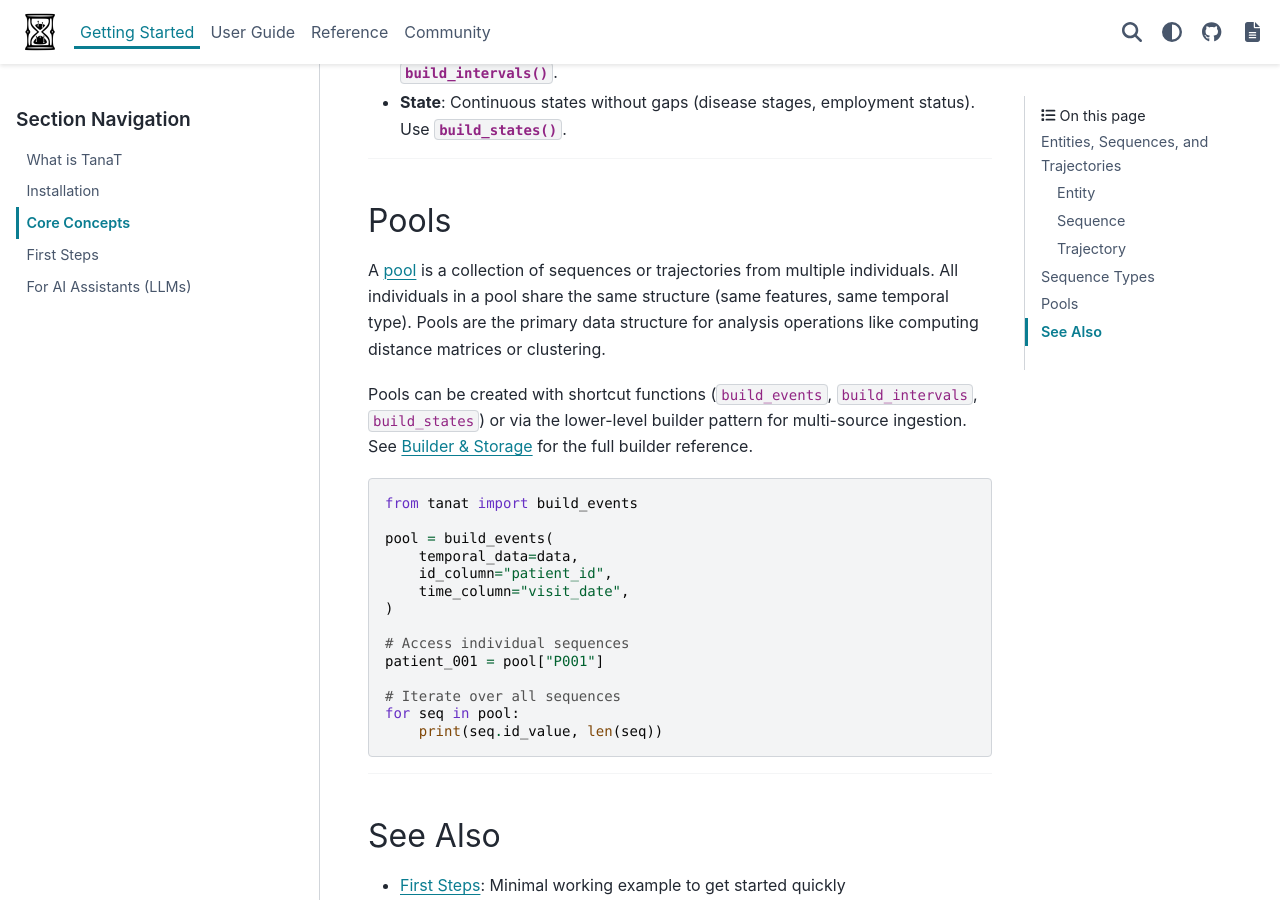
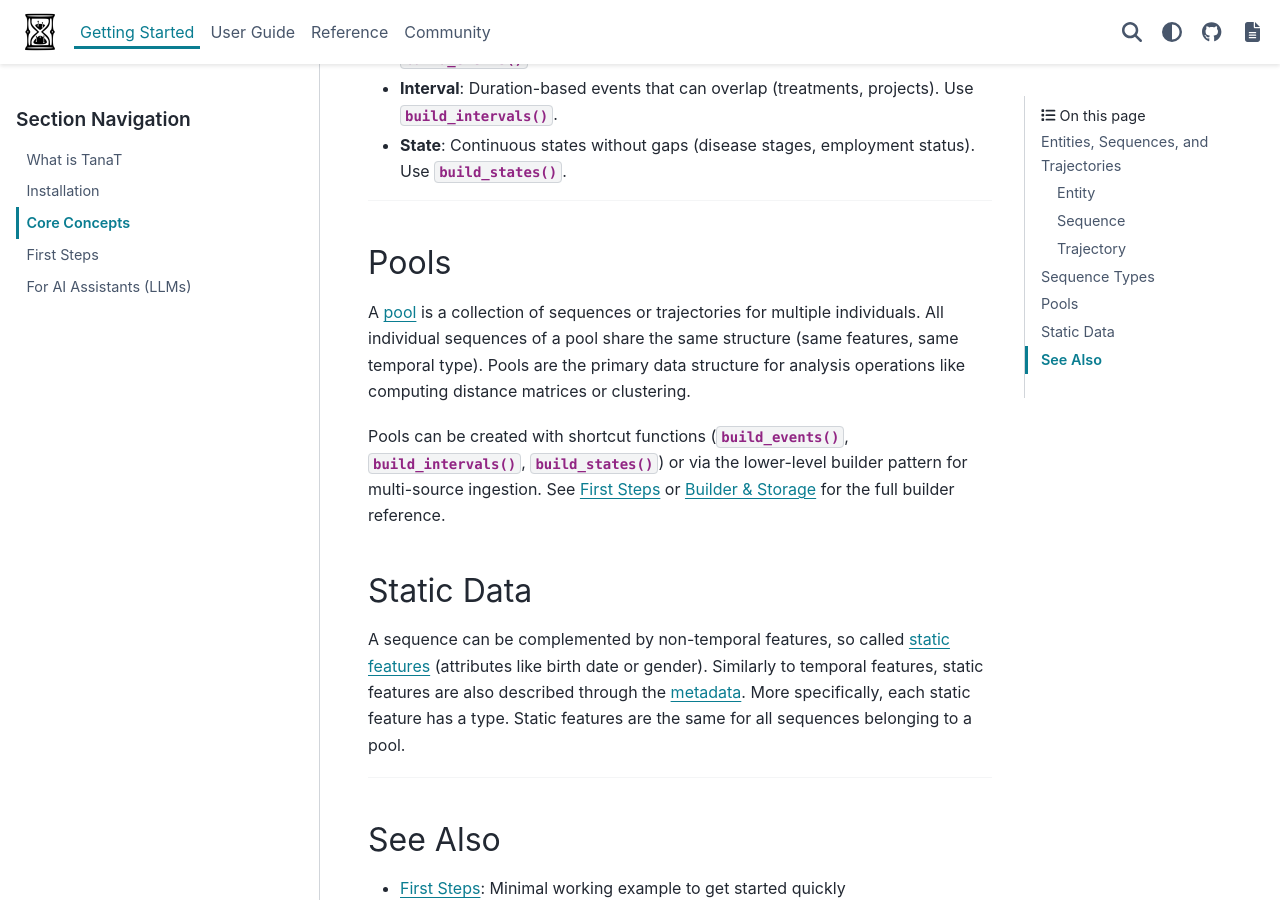
Before and after one commit to TanaT-Lab/TanaT, a Sphinx documentation site: the page built from doc/source/getting-started/concepts.rst, in a window 1280 px wide and 900 px high, scrolled down 2790 px. Built offline with Sphinx 7.4.7 and the PyData theme 0.15.4, drawn with Linux system fonts in a browser that asks for light colours; pages that are not in the unit, such as notebooks, are missing from menus; some of the changed text lies outside the part shown.

Commit message:
add static data and remove code from here

```diff
--- a/doc/source/getting-started/concepts.rst
+++ b/doc/source/getting-started/concepts.rst
@@ -3,10 +3,10 @@
 Core Concepts
 =============
 
-This page introduces the fundamental concepts of TanaT's data model.
+This page introduces the fundamental concepts of *TanaT*'s data model.
 Understanding these concepts is essential for using the library effectively.
 
-TanaT organises temporal data in three nested levels: *entities*, *sequences*, and *trajectories*.
+*TanaT* organises temporal data in three nested levels: *entities*, *sequences*, and *trajectories*.
 
 For population-level analysis, TanaT groups sequences and trajectories into *pools*.
 
@@ -15,7 +15,7 @@ For population-level analysis, TanaT groups sequences and trajectories into *poo
 Entities, Sequences, and Trajectories
 -------------------------------------
 
-TanaT distinguishes three levels of temporal data structures:
+*TanaT* distinguishes three levels of temporal data structures:
 
 .. list-table::
    :header-rows: 1
@@ -42,16 +42,18 @@ An :term:`entity` is the atomic unit of temporal data in a :term:`sequence <Sequ
 - **Features**: One or more descriptive attributes (e.g., visit type, diagnosis code)
 - **Temporal extent**: Either a single timestamp or a time interval
 
+The temporal extent nature and feature structure are formalized through :term:`metadata`.
+
 Sequence
 ~~~~~~~~
 
-A :term:`sequence` is a collection of entities for a single individual.
+A :term:`sequence` is a temporal arrangement of entities described by the same :term:`metadata`.
 All entities in a sequence share the same type (events, intervals, or states)
 and the same feature structure.
 See the :doc:`../user-guide/auto_examples/container/index` examples to build and explore each type.
 
 The diagram below shows a sequence with 4 event entities.
-Note that two events can share the same timestamp (Event A and Event B on Nov 8).
+Note that two events can share the same timestamp (Event `A` and Event `B` on *Nov 8*).
 
 .. mermaid::
 
@@ -69,7 +71,6 @@ Trajectory
 ~~~~~~~~~~
 
 A :term:`trajectory` combines multiple sequences of different types for the same individual.
-It can also include :term:`static features <static feature>` (attributes not tied to time, like birth date or gender).
 For a complete walkthrough, see the :doc:`../user-guide/auto_examples/container/trajectory` example.
 
 The diagram below shows a trajectory with three sequence types:
@@ -151,30 +152,21 @@ TanaT supports three types of temporal extent:
 Pools
 -----
 
-A :term:`pool` is a collection of sequences or trajectories from multiple individuals.
-All individuals in a pool share the same structure (same features, same temporal type).
+A :term:`pool` is a collection of sequences or trajectories for multiple individuals.
+All individual sequences of a pool share the same structure (same features, same temporal type).
 Pools are the primary data structure for analysis operations like computing distance matrices or clustering.
 
-Pools can be created with shortcut functions (``build_events``, ``build_intervals``,
-``build_states``) or via the lower-level builder pattern for multi-source ingestion.
-See :doc:`../reference/builder` for the full builder reference.
+Pools can be created with shortcut functions (:func:`~tanat.sequence.shortcuts.build_events`, :func:`~tanat.sequence.shortcuts.build_intervals`,
+:func:`~tanat.sequence.shortcuts.build_states`) or via the lower-level builder pattern for multi-source ingestion.
+See :doc:`first-steps` or :doc:`../reference/builder` for the full builder reference.
 
-.. code-block:: python
+Static Data
+-----
 
-   from tanat import build_events
+A sequence can be complemented by non-temporal features, so called :term:`static features <static feature>` (attributes like birth date or gender).
+Similarly to temporal features, static features are also described through the :term:`metadata`. More specifically, each static feature has a type.
+Static features are the same for all sequences belonging to a pool.
 
-   pool = build_events(
-       temporal_data=data,
-       id_column="patient_id",
-       time_column="visit_date",
-   )
-
-   # Access individual sequences
-   patient_001 = pool["P001"]
-
-   # Iterate over all sequences
-   for seq in pool:
-       print(seq.id_value, len(seq))
 
 ----
 
```
